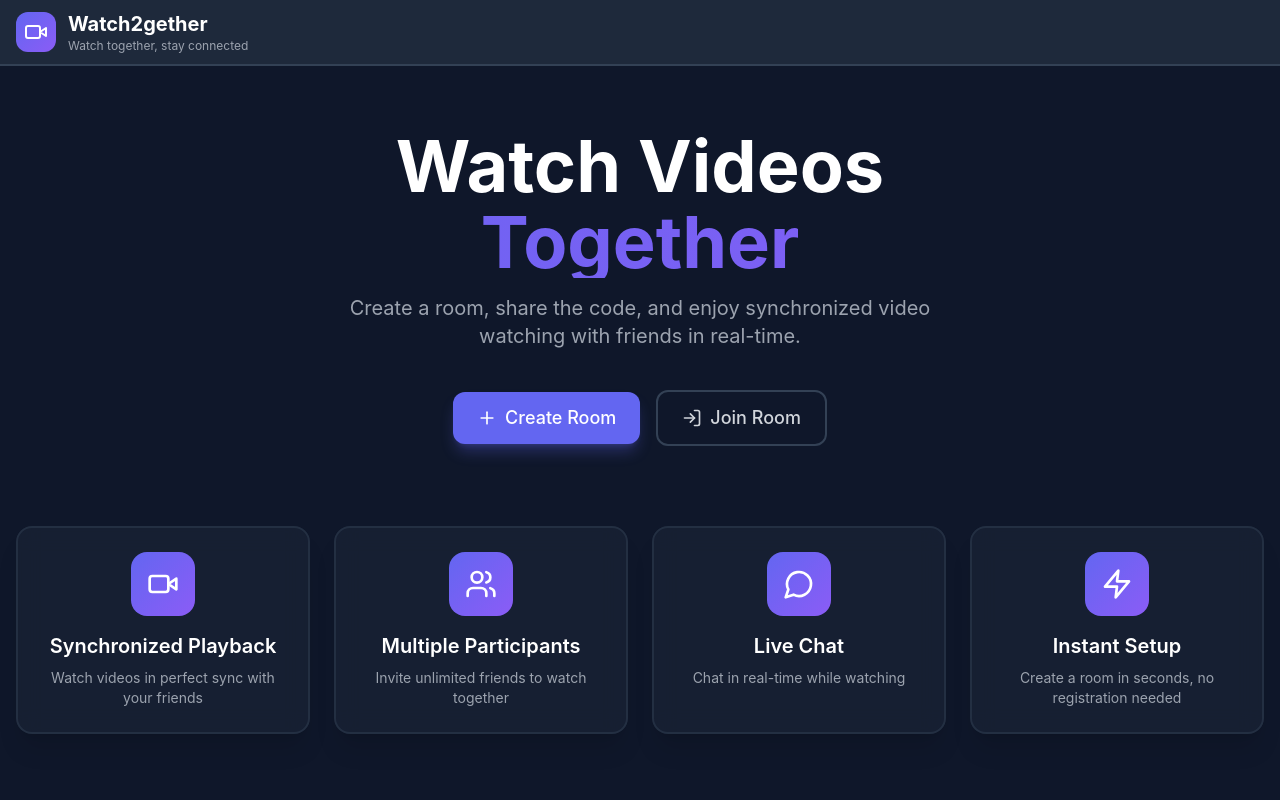
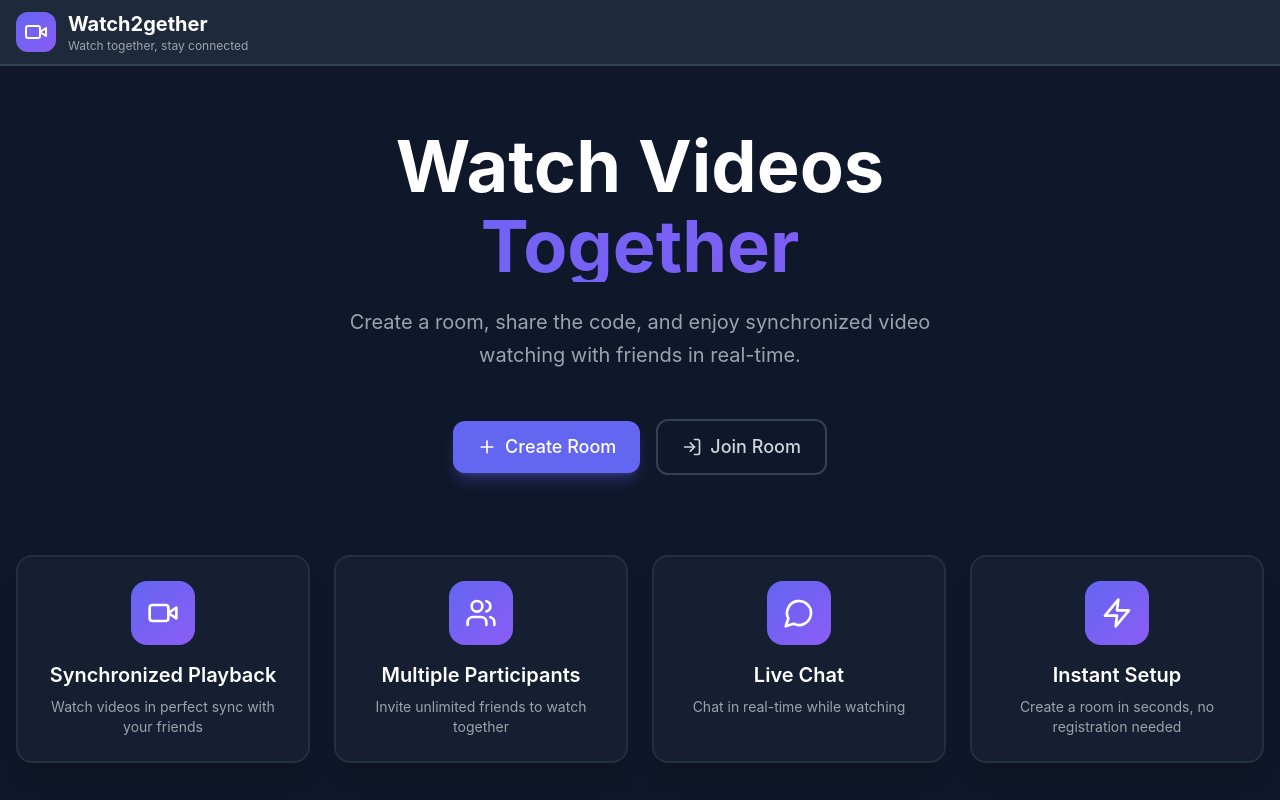
Before and after one commit to taylandeveci/watch2gether-clone, a React (Vite) app in the folder frontend/: page / in a window 1280 px wide. Shown: the top 800 px of the page. Built offline with nearby package versions, Linux system fonts and the light colour scheme; no server answers; the HTML template or start-up script is replaced by a standard one.

Commit message:
Refine hero heading spacing: use custom line-height 1.1 for better balance

```diff
--- a/frontend/src/pages/HomePage.jsx
+++ b/frontend/src/pages/HomePage.jsx
@@ -105,13 +105,13 @@ export const HomePage = () => {
       <main className="container mx-auto px-4 py-16">
         {/* Hero Section */}
         <div className="text-center mb-20 animate-fade-in">
-          <h1 className="text-5xl md:text-7xl font-bold text-white leading-tight mb-4">
+          <h1 className="text-5xl md:text-7xl font-bold text-white leading-[1.1] mb-6">
             Watch Videos
-            <span className="block text-transparent bg-clip-text bg-gradient-to-r from-primary to-secondary mt-1">
+            <span className="block text-transparent bg-clip-text bg-gradient-to-r from-primary to-secondary mt-2">
               Together
             </span>
           </h1>
-          <p className="text-xl text-gray-400 mb-10 max-w-2xl mx-auto">
+          <p className="text-xl text-gray-400 mb-12 max-w-2xl mx-auto leading-relaxed">
             Create a room, share the code, and enjoy synchronized video watching
             with friends in real-time.
           </p>
```
